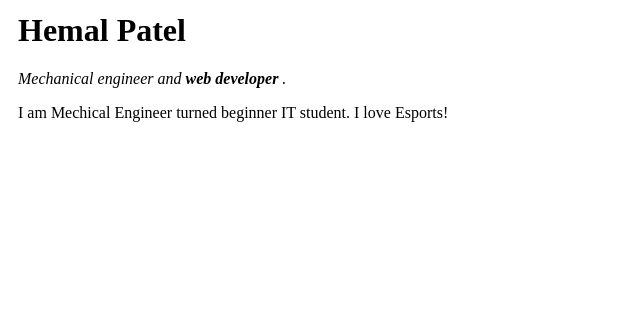
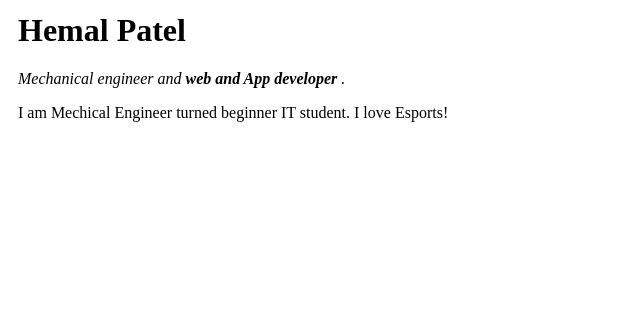
Before and after one commit to hemal7687/cv, a plain HTML site: page index.html in a window 1280 px wide. Shown: the part 212-521 px from the top of the page, 523-1163 px from the left. Drawn offline with Linux system fonts and the light colour scheme.

Commit message:
Update index.html

```diff
--- a/index.html
+++ b/index.html
@@ -11,7 +11,7 @@
     <tr>
       <td> <img src="circle-cropped.png" alt="It's Hemal's picture"></td>
       <td><h1> Hemal Patel </h1>
-      <p> <em>Mechanical engineer and <strong> web developer </strong>. </em> </p>
+      <p> <em>Mechanical engineer and <strong> web and App developer </strong>. </em> </p>
       <p>I am Mechical Engineer turned beginner IT student. I love Esports!</p></td>
     </tr>
   </table>
```
